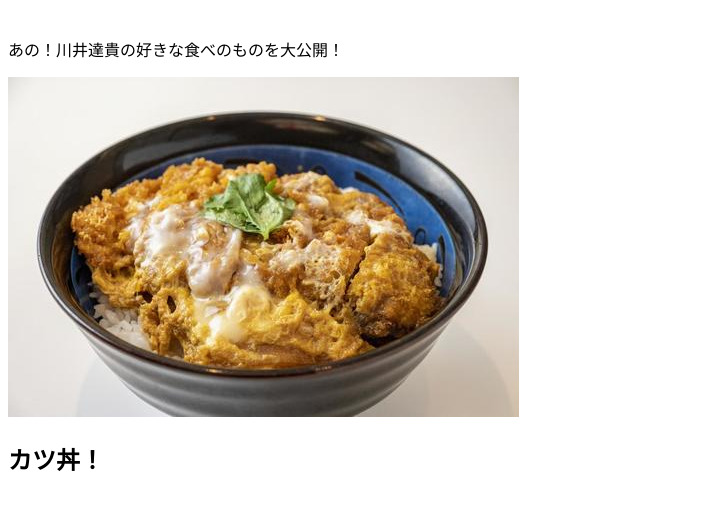
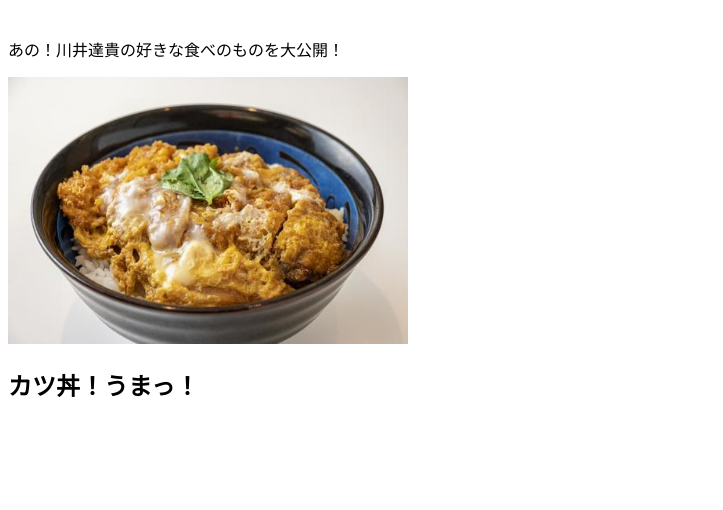
Before and after one commit to s1f102400718/team-project, a plain HTML site: page tatsuki/tatsuki.html in a window 1280 px wide. Shown: the part 130-640 px from the top of the page, without its empty margins (0-723 px from the left). Drawn offline with Linux system fonts and the light colour scheme.

Commit message:
Update tatsuki.html

```diff
--- a/tatsuki/tatsuki.html
+++ b/tatsuki/tatsuki.html
@@ -9,7 +9,8 @@
 <body>
     <h1>川井達貴の好きな食べ物</h1>
     <p>あの！川井達貴の好きな食べのものを大公開！</p>
-    <img src="katsu.jpeg" alt="katsusample">
-    <h2>カツ丼！</h2>
+    <img src="katsu.jpeg" alt="katsusample" width ="400px">
+    <h2>カツ丼！うまっ！</h2>
+
 </body>
 </html>
```
